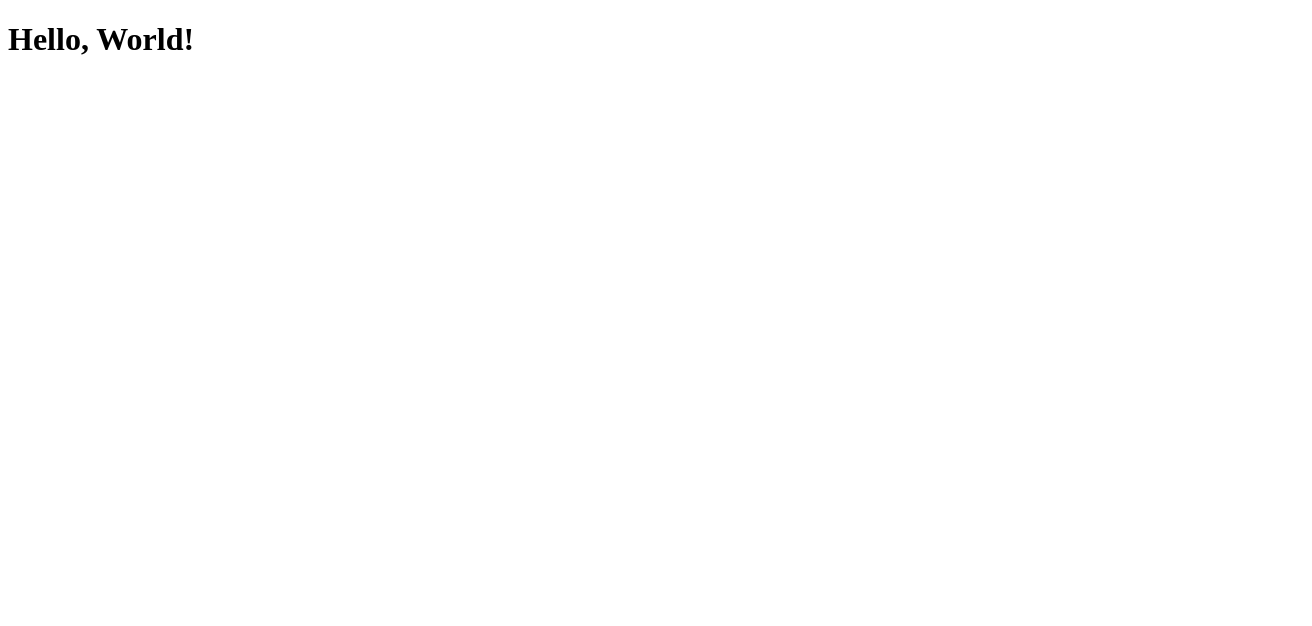
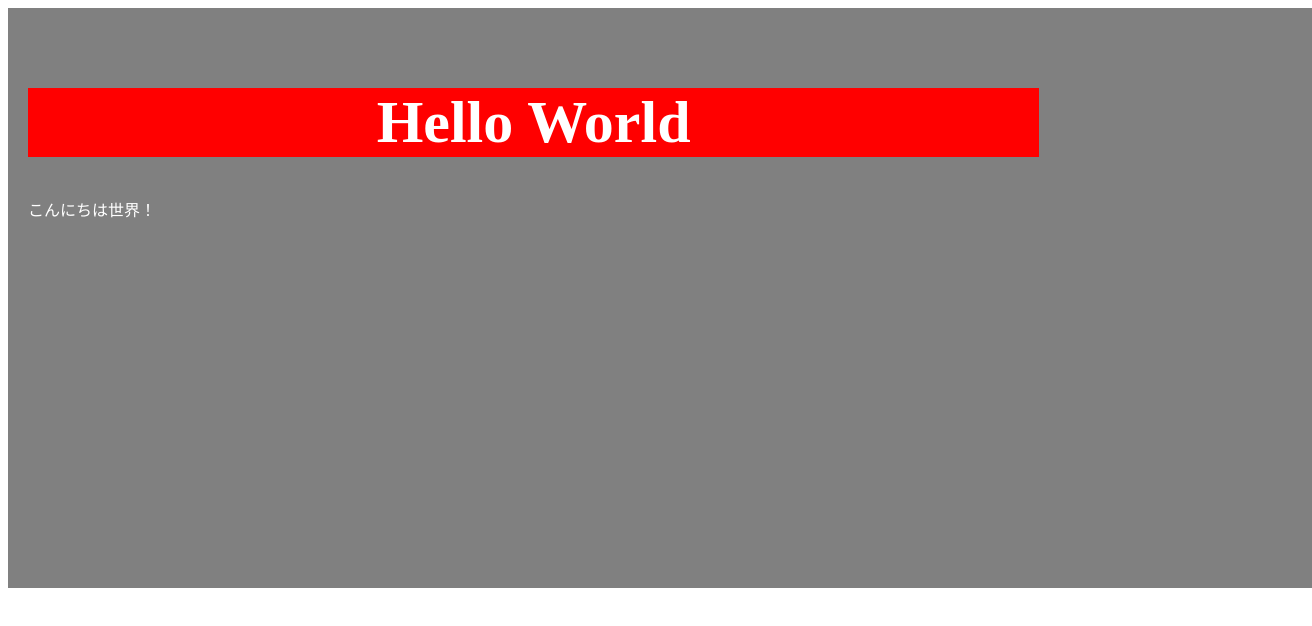
Before and after one commit to kazuto0291/react-primer, a React (Create React App) app: page / in a window 1280 px wide. Shown: the top 626 px of the page, 1312 px wide, since content can reach past the window. Built offline with nearby package versions, Linux system fonts and the light colour scheme.

Commit message:
CSSを反映させたReactkコンポーネントを作る

```diff
--- a/src/App.js
+++ /dev/null
@@ -1,9 +0,0 @@
-import React from 'react';
-
-function App() {
-  return (
-    <h1>Hello, World!</h1>
-  );
-}
-
-export default App;
--- /dev/null
+++ b/src/components/App.css
@@ -0,0 +1,19 @@
+.App {
+  background-color: grey;
+  height: 500px;
+  width: 100%;
+  margin: 0;
+  padding: 40px 20px;
+}
+
+.title {
+  background-color: red;
+  color: white;
+  font-size: 60px;
+  width: 80%;
+  text-align: center;
+}
+
+p {
+  color: white;
+}
--- /dev/null
+++ b/src/components/App.js
@@ -0,0 +1,24 @@
+import React from 'react';
+import './App.css';
+class App extends React.Component {
+
+  constructor(props) {
+    super(props);
+    this.state = {
+      hoge: 'state1',
+      fuga: 'state2'
+    };
+  }
+
+  render() {
+    return (
+      <div className="App">
+        <h1 className="title">Hello World</h1>
+        <p>こんにちは世界！</p>
+      </div>
+    );
+  }
+}
+
+
+export default App;
--- a/src/index.js
+++ b/src/index.js
@@ -1,10 +1,10 @@
 import React from 'react';
 import ReactDOM from 'react-dom';
-import App from './App';
+import App from './components/App';
 
 ReactDOM.render(
   <React.StrictMode>
-    <App />
+    <App  hoge="prop1" fuga="prop2"/>
   </React.StrictMode>,
   document.getElementById('root')
 );
```
